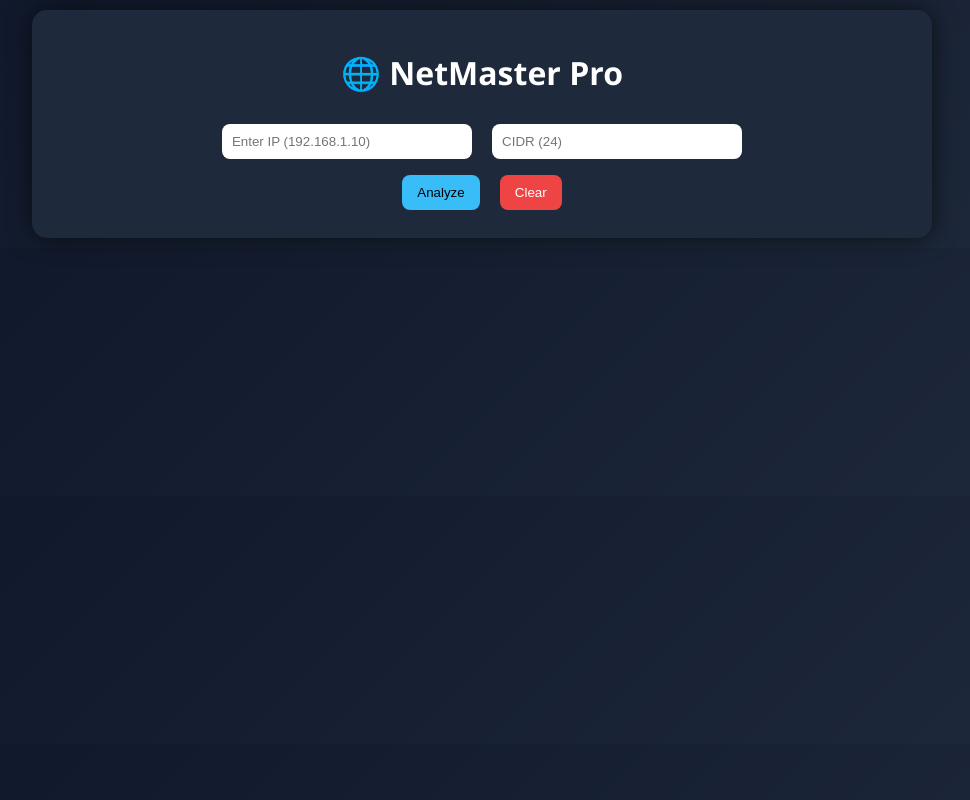
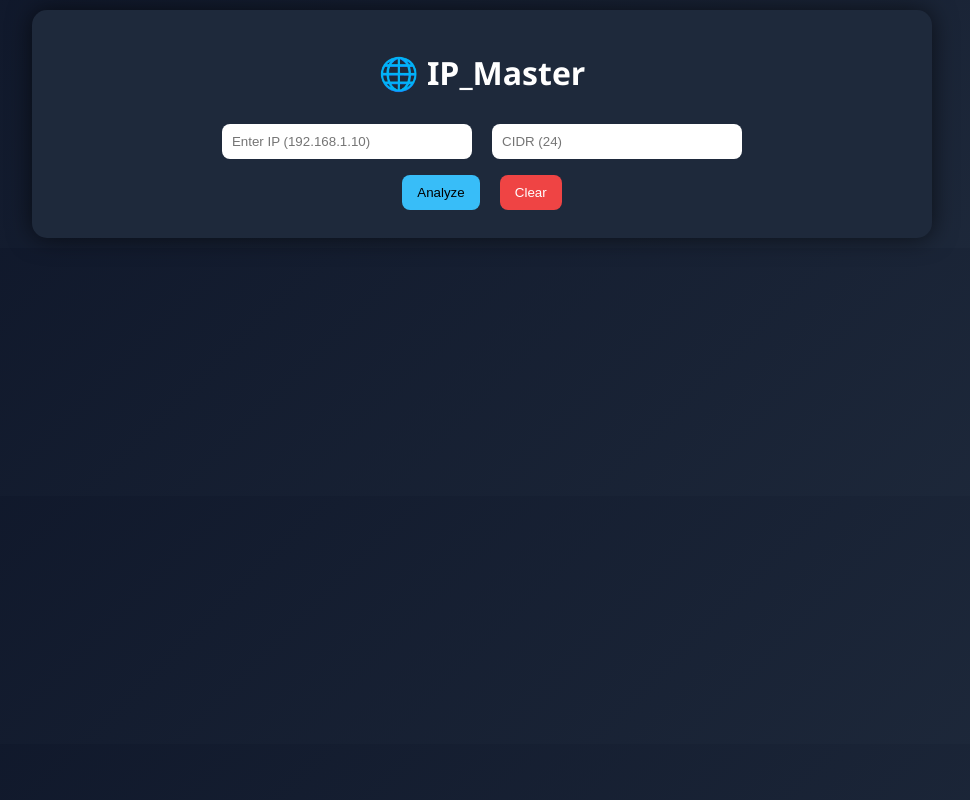
Before and after one commit to xiamsec/IP_Master, a plain HTML site: page index.html in a window 1280 px wide. Shown: the whole page, without its empty margins (158-1128 px from the left). Drawn offline with Linux system fonts and the light colour scheme.

Commit message:
Somthing, Somthing

```diff
--- a/index.html
+++ b/index.html
@@ -3,12 +3,12 @@
 <head>
 <meta charset="UTF-8">
 <meta name="viewport" content="width=device-width, initial-scale=1.0">
-<title>NetMaster Pro</title>
+<title>IP_Master</title>
 <link rel="stylesheet" href="style.css">
 </head>
 <body>
 <div class="container">
-  <h1>🌐 NetMaster Pro</h1>
+  <h1>🌐 IP_Master</h1>
   <div class="input-group">
     <input id="ip" placeholder="Enter IP (192.168.1.10)">
     <input id="cidr" placeholder="CIDR (24)">
```
